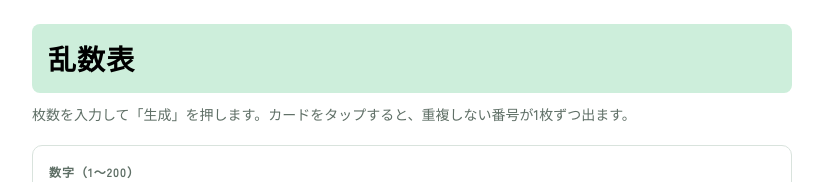
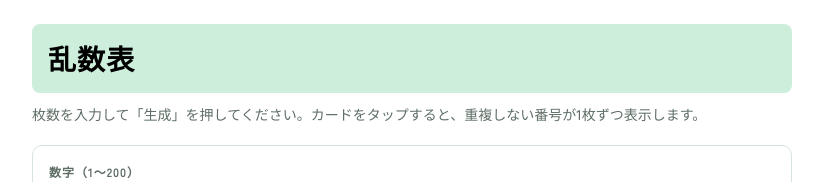
Before and after one commit to kuki-lawn-tennis/random, a plain HTML site: page index.html in a window 1280 px wide. Shown: the top 182 px of the page, without its empty margins (228-1051 px from the left). Drawn offline with Linux system fonts and the light colour scheme.

Commit message:
Update lead paragraph text in index.html

```diff
--- a/index.html
+++ b/index.html
@@ -80,7 +80,7 @@ button { font-family: inherit; cursor: pointer; }
 <div class="wrap">
   <header>
     <h1>乱数表</h1>
-    <p class="lead">枚数を入力して「生成」を押します。カードをタップすると、重複しない番号が1枚ずつ出ます。</p>
+    <p class="lead">枚数を入力して「生成」を押してください。カードをタップすると、重複しない番号が1枚ずつ表示します。</p>
   </header>
 
   <form class="panel" id="form" novalidate>
```
